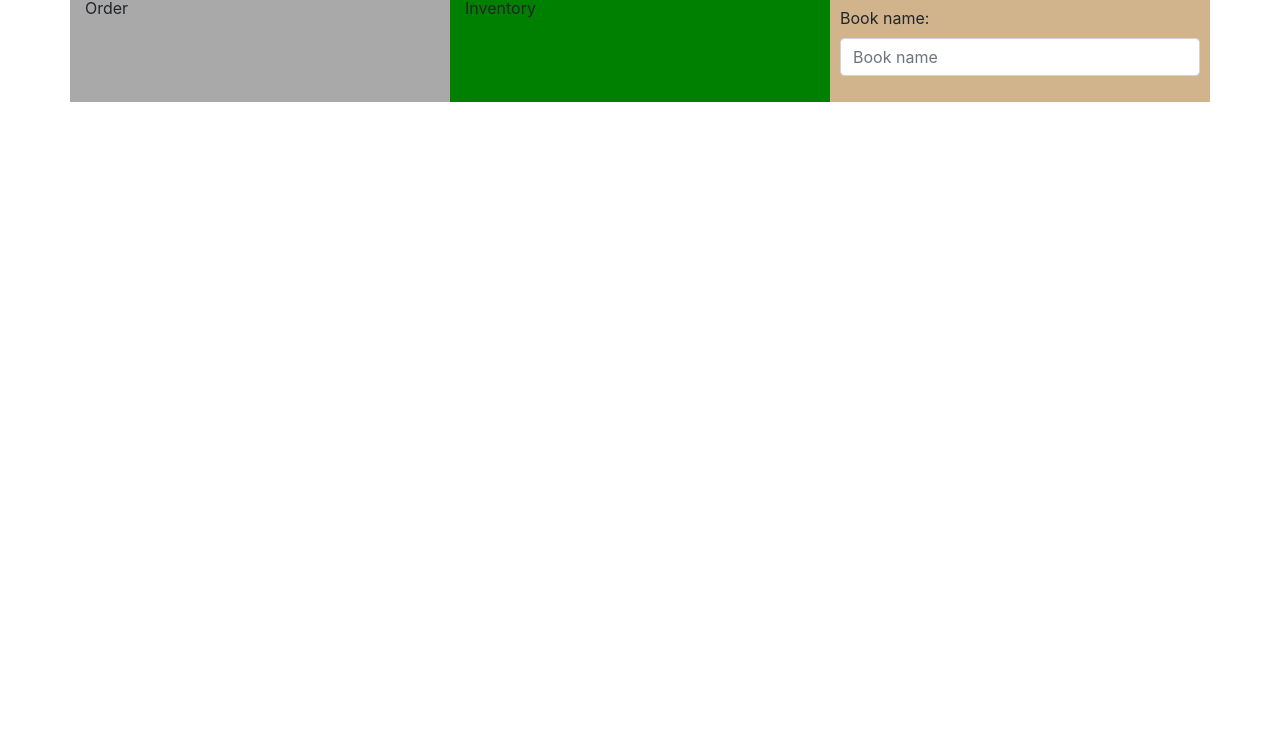
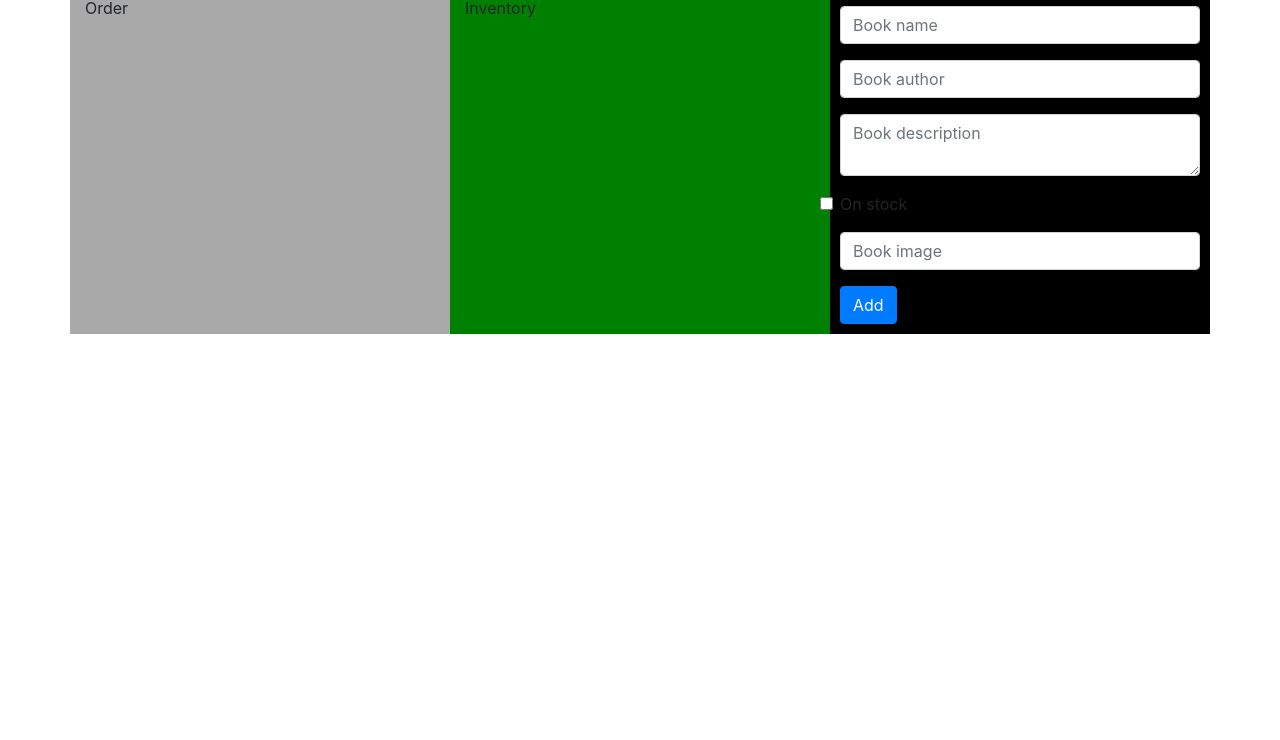
Before and after one commit to och-karr/bookstore, a React app: page / in a window 1280 px wide. Shown: the part 60-800 px from the top of the page. Built offline with nearby package versions, Linux system fonts and the light colour scheme.

Commit message:
Add structure to AdminPanel and possibility to add books to books array, add some snapshots as a tests

```diff
--- a/src/components/AdminPanel.js
+++ b/src/components/AdminPanel.js
@@ -2,19 +2,93 @@ import React from 'react';
 
 class AdminPanel extends React.Component {
 
+    constructor() {
+        super();
+        this.state = {
+            book: {
+                name: "",
+                author: "",
+                description: "",
+                onStock: true,
+                image: ""
+            },
+            books: []
+        };
+
+        // this.changeName = this.changeName.bind(this);
+        //dzięki arrow function - nie musimy tego robić
+    }
+
+    handleChange = (event) => {
+
+        let newBook;
+
+        if (event.target.name === "onStock") {
+            newBook = {
+                ...this.state.book,
+                [event.target.name]: event.target.checked
+            };
+        } else {
+            newBook = {
+                ...this.state.book,
+                [event.target.name]: event.target.value
+            };
+        }
+
+        this.setState({
+            book: newBook
+        })
+    }
+
+    addNewBook = (event) => {
+
+        event.preventDefault();
+
+        let newBooks = [...this.state.books]; //dzieli tablice na pojedyncze ksiazki i tworzy kopie
+
+        let newBook = {...this.state.book} //rozbija książkę na pojedyncze properties
+
+        newBooks.push(newBook);
+
+        this.setState({
+            books: newBooks,
+            book: {
+                name: "",
+                author: "",
+                description: "",
+                onStock: true,
+                image: ""
+            }
+        });
+    }
+
     render() {
 
-        const adminCss = {
-            padding: "10px"
-        }
-
         return (
-            <div className="adminPanel col-md-4" style={adminCss}>
-                <form>
+            <div className="adminPanel col-md-4">
+                <form onSubmit={this.addNewBook}>
                     <div className="form-group">
-                        <label for="bookNameInput">Book name:</label>
-                        <input type="text" placeholder="Book name" id="bookNameInput" name="bookName" className="form-control"/>
+                        <input type="text" placeholder="Book name" id="name" name="name" className="form-control"
+                            onChange={this.handleChange} value={this.state.book.name} />
                     </div>
+                    <div className="form-group">
+                        <input type="text" placeholder="Book author" id="author" name="author" className="form-control"
+                            onChange={this.handleChange} value={this.state.book.author} />
+                    </div>
+                    <div className="form-group">
+                        <textarea placeholder="Book description" id="description" name="description" className="form-control"
+                            onChange={this.handleChange} value={this.state.book.description} />
+                    </div>
+                    <div className="form-group">
+                        <input type="checkbox" id="onStock" name="onStock" className="form-check-input"
+                            onChange={this.handleChange} value={this.state.book.onStock} />
+                        <label htmlFor="onStock" className="form-check-label">On stock</label>
+                    </div>
+                    <div className="form-group">
+                        <input type="text" placeholder="Book image" id="image" name="image" className="form-control"
+                            onChange={this.handleChange} value={this.state.book.image} />
+                    </div>
+                    <button type="submit" className="btn btn-primary">Add</button>
                 </form>
             </div>
         );
--- a/src/index.css
+++ b/src/index.css
@@ -30,5 +30,6 @@ code {
 }
 
 .adminPanel {
-  background: tan;
+  background: #000;
+  padding: 10px;
 }
```
Also changed, not shown: src/components/AdminPanel.test.js (+2 -2 lines), src/components/App.test.js (+5 -0 lines), src/components/Header.test.js (+5 -0 lines), src/components/Inventory.test.js (+5 -0 lines), src/components/Order.test.js (+7 -2 lines), 5 other files.
